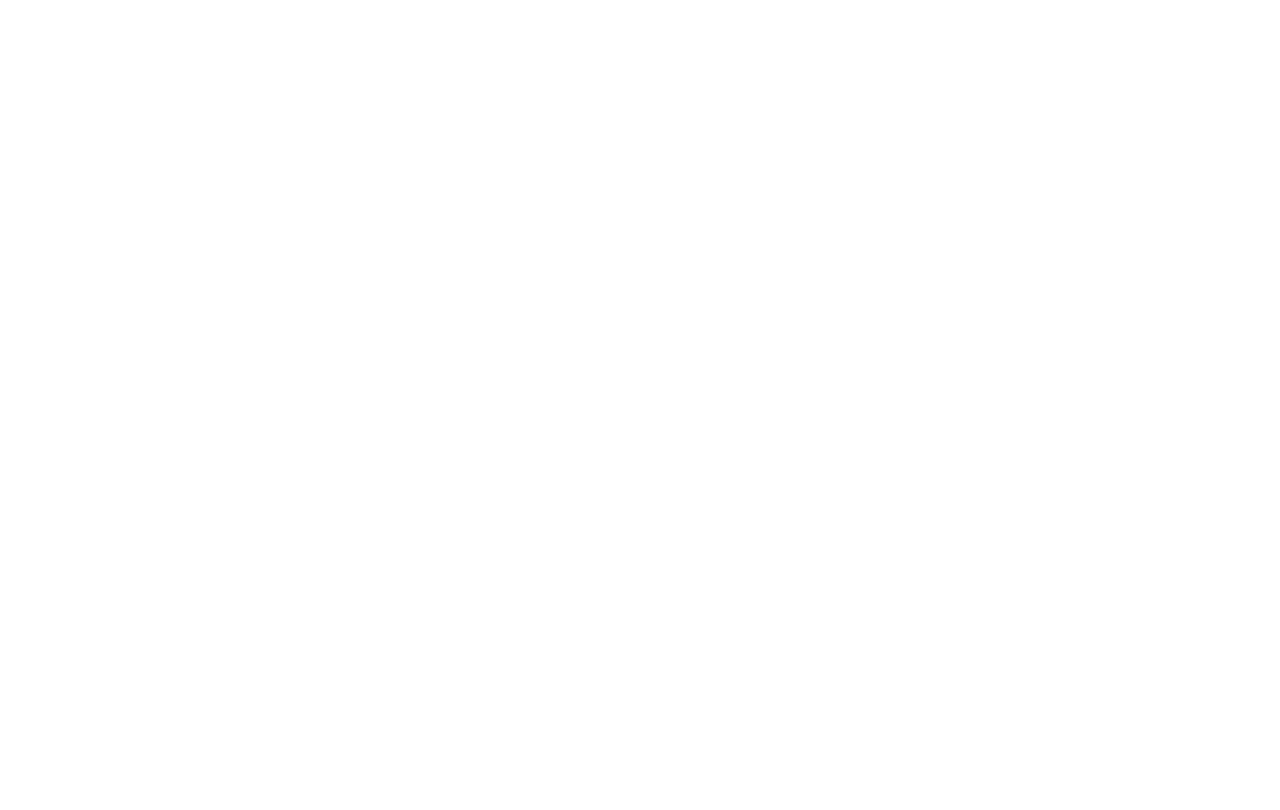
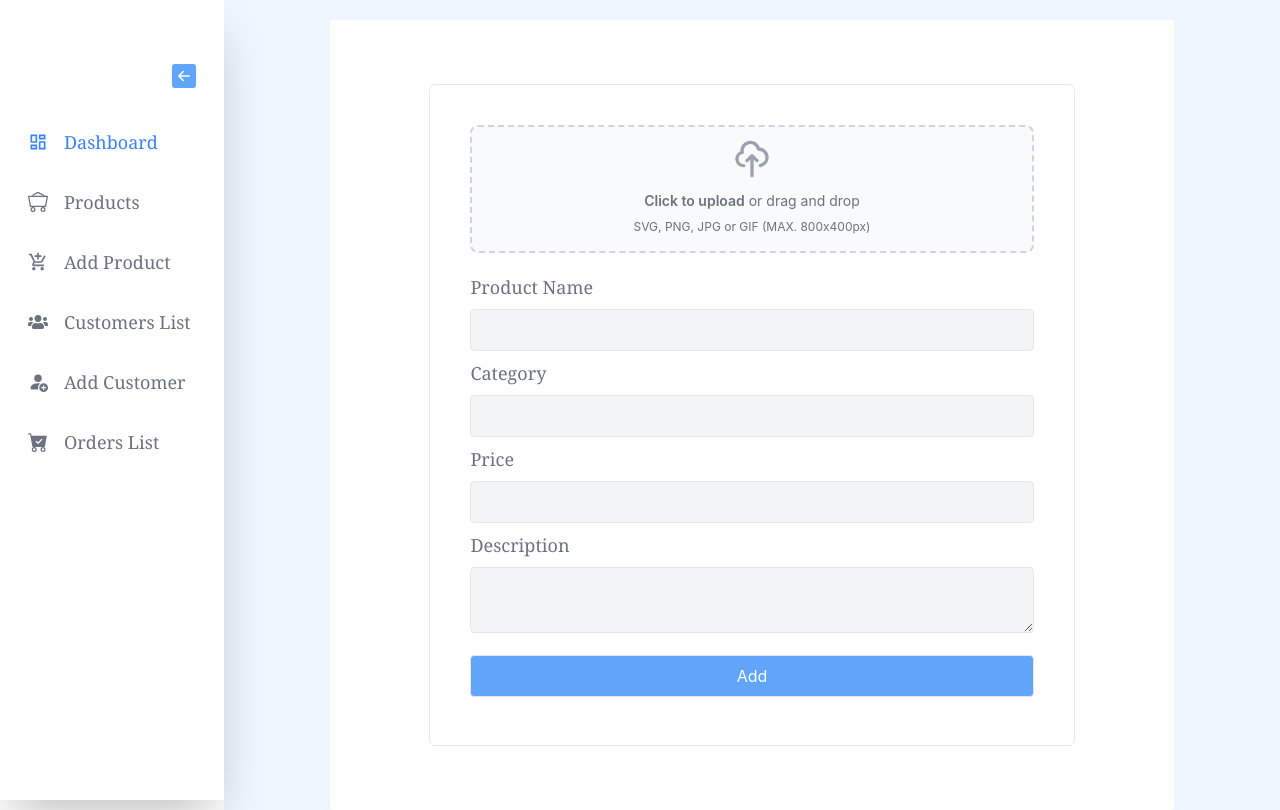
Before and after one commit to loknathsd/ecommerce-admin, a React (Create React App) app: page /add-product in a window 1280 px wide. Before the commit this address had no page. Built offline with nearby package versions, Linux system fonts and the light colour scheme.

Commit message:
add product page has completed

```diff
--- /dev/null
+++ b/src/components/AddProductForm/AddProductForm.jsx
@@ -0,0 +1,29 @@
+import React from 'react';
+import Upload from '../Upload/Upload';
+
+const AddProductForm = () => {
+    return (
+        <form className='border border-gray-200 rounded-md w-[90%] p-10'>
+            <Upload />
+            <div className="mt-5">
+                <label className="text-lg text-gray-500 font-serif " htmlFor="">Product Name</label><br />
+                <input type="text" className="w-full bg-gray-100 my-2 border border-gray-200 rounded py-2" required  />
+            </div>
+            <div>
+                <label className="text-lg text-gray-500 font-serif " htmlFor="">Category</label><br />
+                <input type="text" className="w-full bg-gray-100 my-2 border border-gray-200 rounded py-2" />
+            </div>
+            <div>
+                <label className="text-lg text-gray-500 font-serif " htmlFor="">Price</label><br />
+                <input type="number" className="w-full bg-gray-100 my-2 border border-gray-200 rounded py-2" />
+            </div>
+            <div>
+                <label className="text-lg text-gray-500 font-serif " htmlFor="">Description</label><br />
+                <textarea className="w-full bg-gray-100 my-2 border border-gray-200 rounded py-2 "  />
+            </div>
+            <input  type="submit" value="Add" className="w-full bg-blue-400 my-2 border text-white rounded py-2" />
+        </form>
+    );
+};
+
+export default AddProductForm;
--- /dev/null
+++ b/src/components/Upload/Upload.jsx
@@ -0,0 +1,17 @@
+import React from 'react';
+
+const Upload = () => {
+    return (
+        <div class="flex items-center justify-center w-full">
+            <label for="dropzone-file" class="flex flex-col items-center justify-center w-full h-32 border-2 border-gray-300 border-dashed rounded-lg cursor-pointer bg-gray-50 dark:hover:bg-bray-800 dark:bg-gray-700 hover:bg-gray-100 dark:border-gray-600 dark:hover:border-gray-500 dark:hover:bg-gray-600">
+                <div class="flex flex-col items-center justify-center pt-5 pb-6">
+                    <svg aria-hidden="true" class="w-10 h-10 mb-3 text-gray-400" fill="none" stroke="currentColor" viewBox="0 0 24 24" xmlns="http://www.w3.org/2000/svg"><path stroke-linecap="round" stroke-linejoin="round" stroke-width="2" d="M7 16a4 4 0 01-.88-7.903A5 5 0 1115.9 6L16 6a5 5 0 011 9.9M15 13l-3-3m0 0l-3 3m3-3v12"></path></svg>
+                    <p class="mb-2 text-sm text-gray-500 dark:text-gray-400"><span class="font-semibold">Click to upload</span> or drag and drop</p>
+                    <p class="text-xs text-gray-500 dark:text-gray-400">SVG, PNG, JPG or GIF (MAX. 800x400px)</p>
+                </div>
+                <input id="dropzone-file" type="file" class="hidden" />
+            </label>
+        </div>
+    );
+}
+export default Upload;
--- /dev/null
+++ b/src/pages/AddProduct.jsx
@@ -0,0 +1,14 @@
+import React from 'react';
+import AddProductForm from '../components/AddProductForm/AddProductForm';
+
+const AddProduct = () => {
+    return (
+        <div>
+            <div className='flex justify-center align-middle p-16 mt-5 bg-white rounded w-[80%] mx-auto'>
+                <AddProductForm />
+            </div>
+        </div>
+    );
+};
+
+export default AddProduct;
--- a/src/utills/Routing/Routing.jsx
+++ b/src/utills/Routing/Routing.jsx
@@ -1,6 +1,7 @@
 import React from 'react';
 import { Route, Routes,Navigate } from 'react-router-dom';
 import DashboardLayout from '../../Layout/DashboardLayout';
+import AddProduct from '../../pages/AddProduct';
 import Customers from '../../pages/Customers';
 import Dashboard from '../../pages/Dashboard';
 import Login from '../../pages/Login';
@@ -16,6 +17,7 @@
                 <Route path="/" element={<Navigate replace to="dashboard" ></Navigate>} />
                 <Route path='dashboard' element={<Dashboard/>}/>
                 <Route path='products' element={<Products/>}/>
+                <Route path='add-product' element={<AddProduct/>}/>
                 <Route path='customers' element={<Customers/>}/>
                 <Route path='orders' element={<OrdersList />}/>
             </Route>
```
